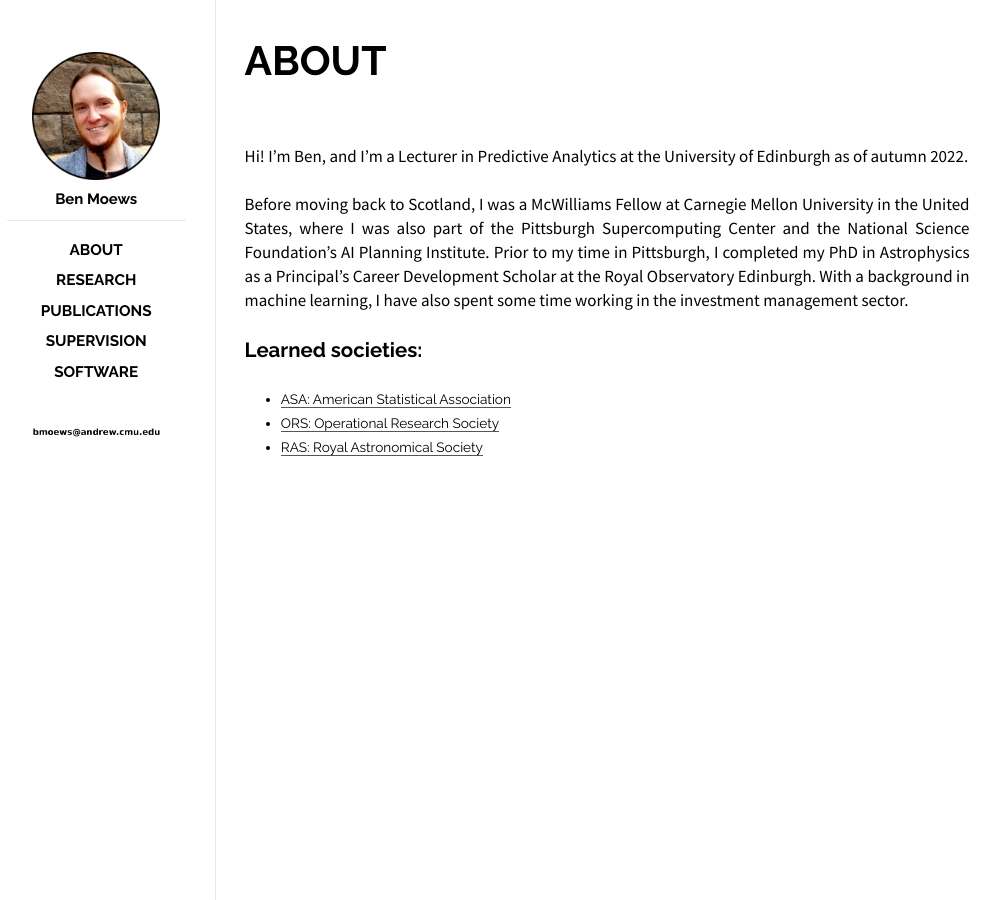
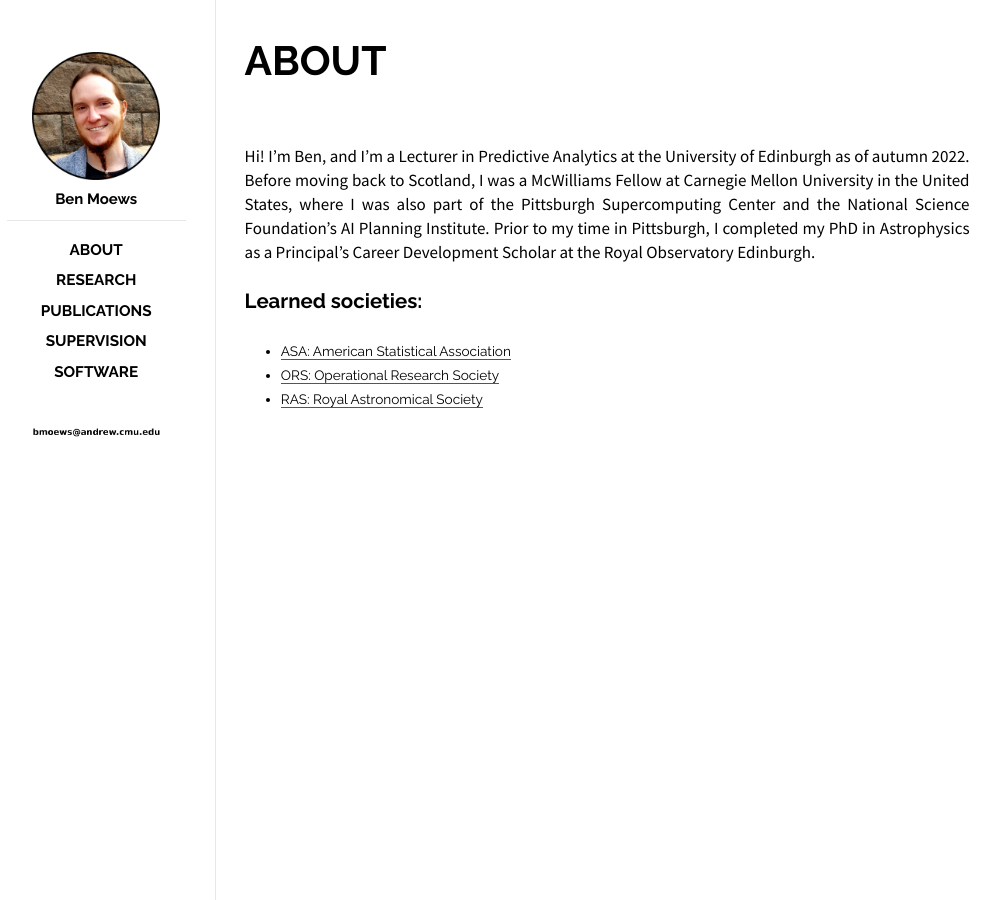
Before and after one commit to moews/moews.github.io, a Jekyll site: the page built from _posts/2017-03-27-about.md, in a window 1280 px wide. Shown: the whole page, without its empty margins (143-1143 px from the left). Built offline with Jekyll 4.4.1, drawn with Linux system fonts in a browser that asks for light colours; some of the changed lines change nothing that is shown.

Commit message:
Update 2017-03-27-about.md

```diff
--- a/_posts/2017-03-27-about.md
+++ b/_posts/2017-03-27-about.md
@@ -9,11 +9,13 @@
 <br>
 
 
-Hi! I'm Ben, and I'm a Lecturer in Predictive Analytics at the University of Edinburgh as of autumn 2022.
 
-Before moving back to Scotland, I was a McWilliams Fellow at Carnegie Mellon University in the United States, where I was also part of the Pittsburgh Supercomputing Center and the National Science Foundation's AI Planning Institute. Prior to my time in Pittsburgh, I completed my PhD in Astrophysics as a Principal's Career Development Scholar at the Royal Observatory Edinburgh. With a background in machine learning, I have also spent some time working in the investment management sector.
 
-<!--Hi! I'm Ben, and I'm a Lecturer in Predictive Analytics at the University of Edinburgh. Before moving back to Scotland, I was a McWilliams Fellow at Carnegie Mellon University in the United States, where I was also part of the Pittsburgh Supercomputing Center and the National Science Foundation's AI Planning Institute. Prior to my time in Pittsburgh, I completed my PhD in Astrophysics as a Principal's Career Development Scholar at the Royal Observatory Edinburgh.-->
+Hi! I'm Ben, and I'm a Lecturer in Predictive Analytics at the University of Edinburgh as of autumn 2022. Before moving back to Scotland, I was a McWilliams Fellow at Carnegie Mellon University in the United States, where I was also part of the Pittsburgh Supercomputing Center and the National Science Foundation's AI Planning Institute. Prior to my time in Pittsburgh, I completed my PhD in Astrophysics as a Principal's Career Development Scholar at the Royal Observatory Edinburgh.
+
+<!--Hi! I'm Ben, and I'm a Lecturer in Predictive Analytics at the University of Edinburgh as of autumn 2022.
+
+Before moving back to Scotland, I was a McWilliams Fellow at Carnegie Mellon University in the United States, where I was also part of the Pittsburgh Supercomputing Center and the National Science Foundation's AI Planning Institute. Prior to my time in Pittsburgh, I completed my PhD in Astrophysics as a Principal's Career Development Scholar at the Royal Observatory Edinburgh. With a background in machine learning, I have also spent some time working in the investment management sector.-->
 
 <!--Hi! I'm Ben, and I'm a Lecturer in Predictive Analytics at the University of Edinburgh. Before moving back to Scotland, I was a McWilliams Fellow at Carnegie Mellon University in the United States, where I was also part of the Pittsburgh Supercomputing Center and the NSF AI Planning Institute.
 
```
